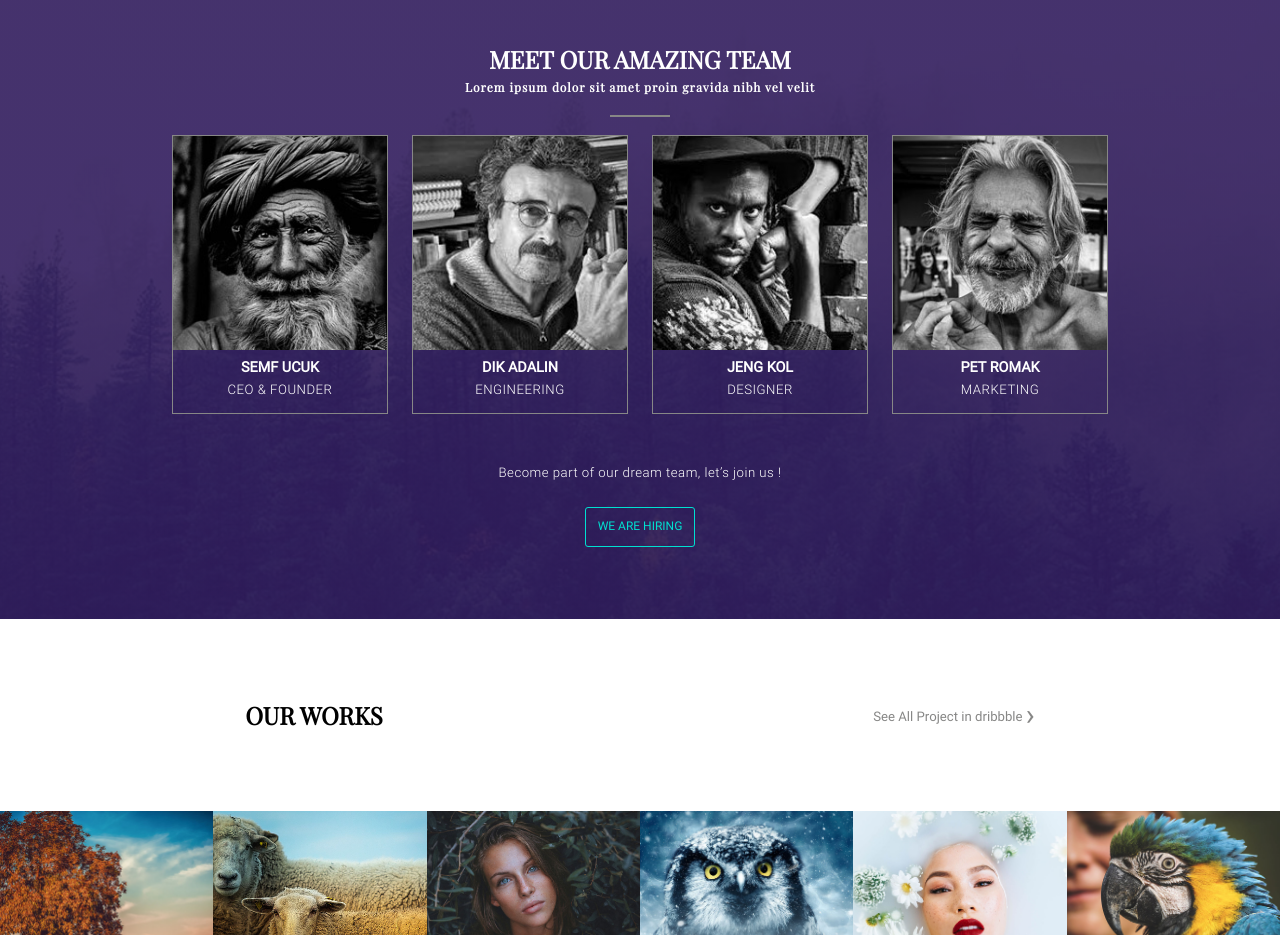
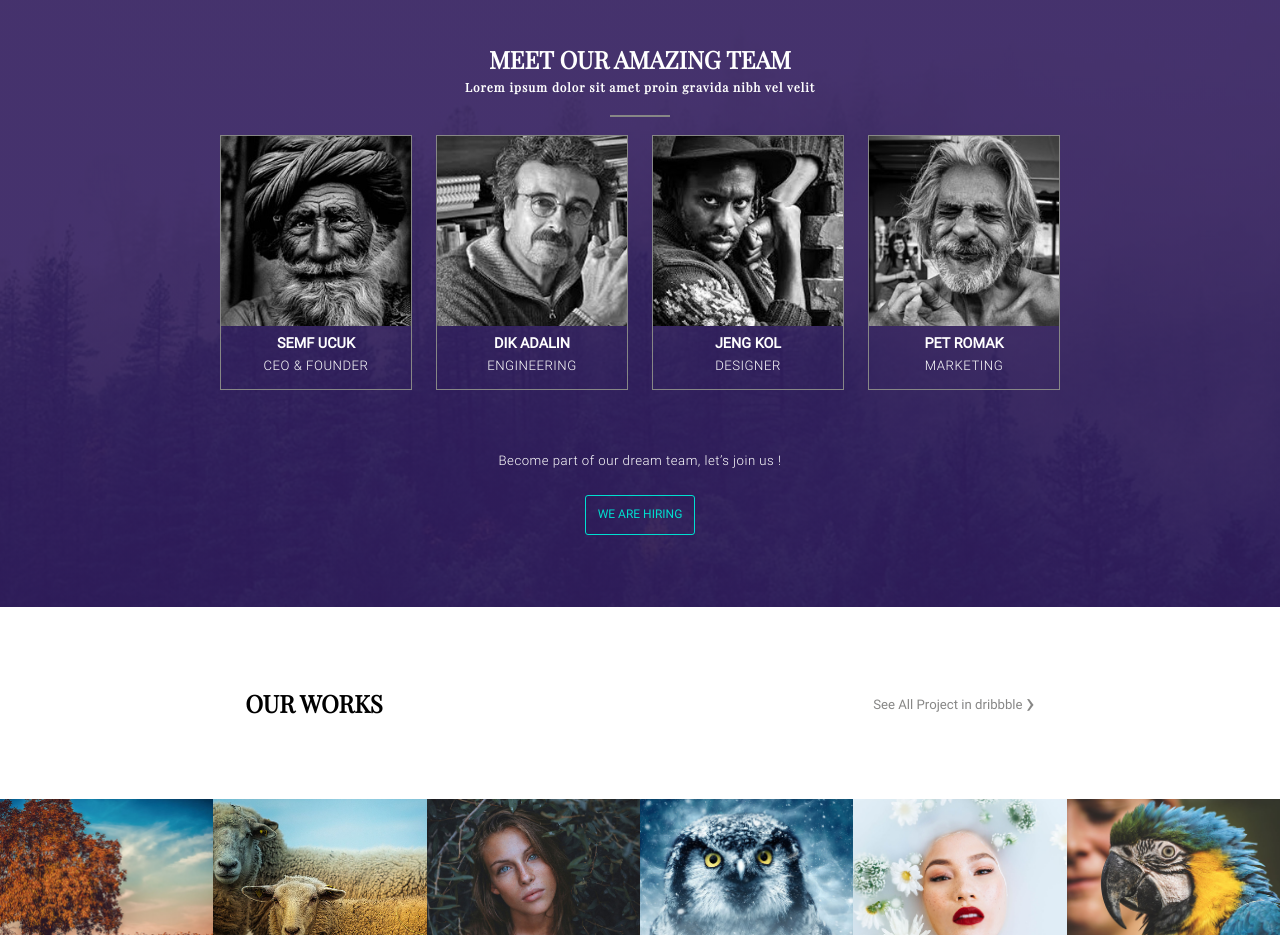
Before and after one commit to ArtemDanilov/Tajam-page, a website built with webpack: page index.html in a window 1280 px wide. Shown: the part 2520-3455 px from the top of the page. Built offline with nearby package versions, Linux system fonts and the light colour scheme; files whose address does not match are found by name.

Commit message:
Add margin instead grid-gap

```diff
--- a/sass/layouts/_team.scss
+++ b/sass/layouts/_team.scss
@@ -11,12 +11,10 @@
         display: grid;
         grid-template-rows: 1fr;
         grid-template-columns: repeat(4, minmax(14rem, 18rem));
-        grid-gap: 2rem;
         justify-content: center;
 
         @media only screen and (max-width: $mq-md) {
             grid-template-columns: repeat(auto-fit, minmax(16rem, 26rem));
-            grid-gap: 3rem;
         }
     }
 }
@@ -24,6 +22,7 @@
 .leader {
     border: 1px solid $color-grey;
     padding-bottom: 1rem;
+    margin: 0 1rem 1rem 1rem;
 
     &-photo {
         width: 100%;
```
